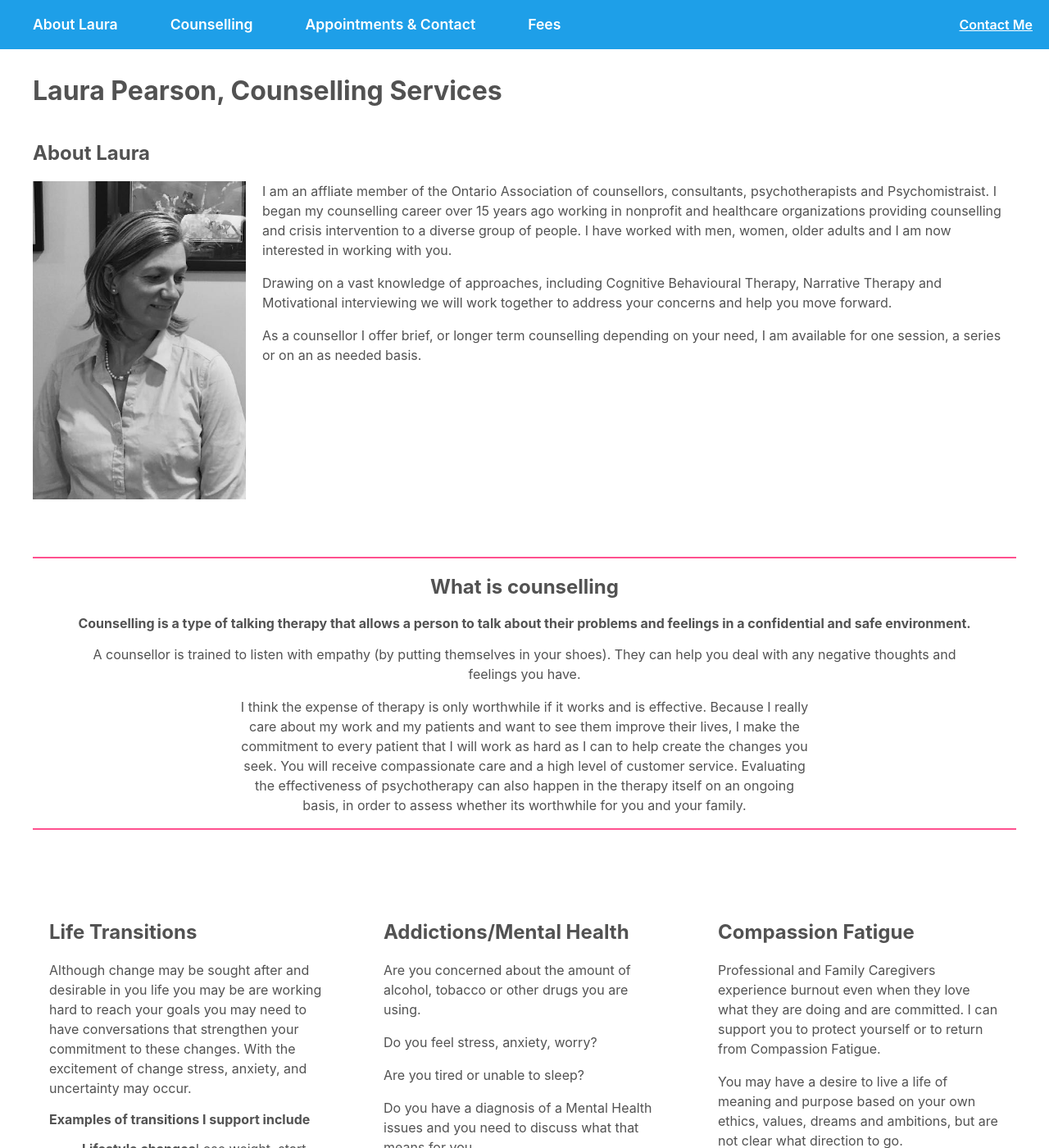
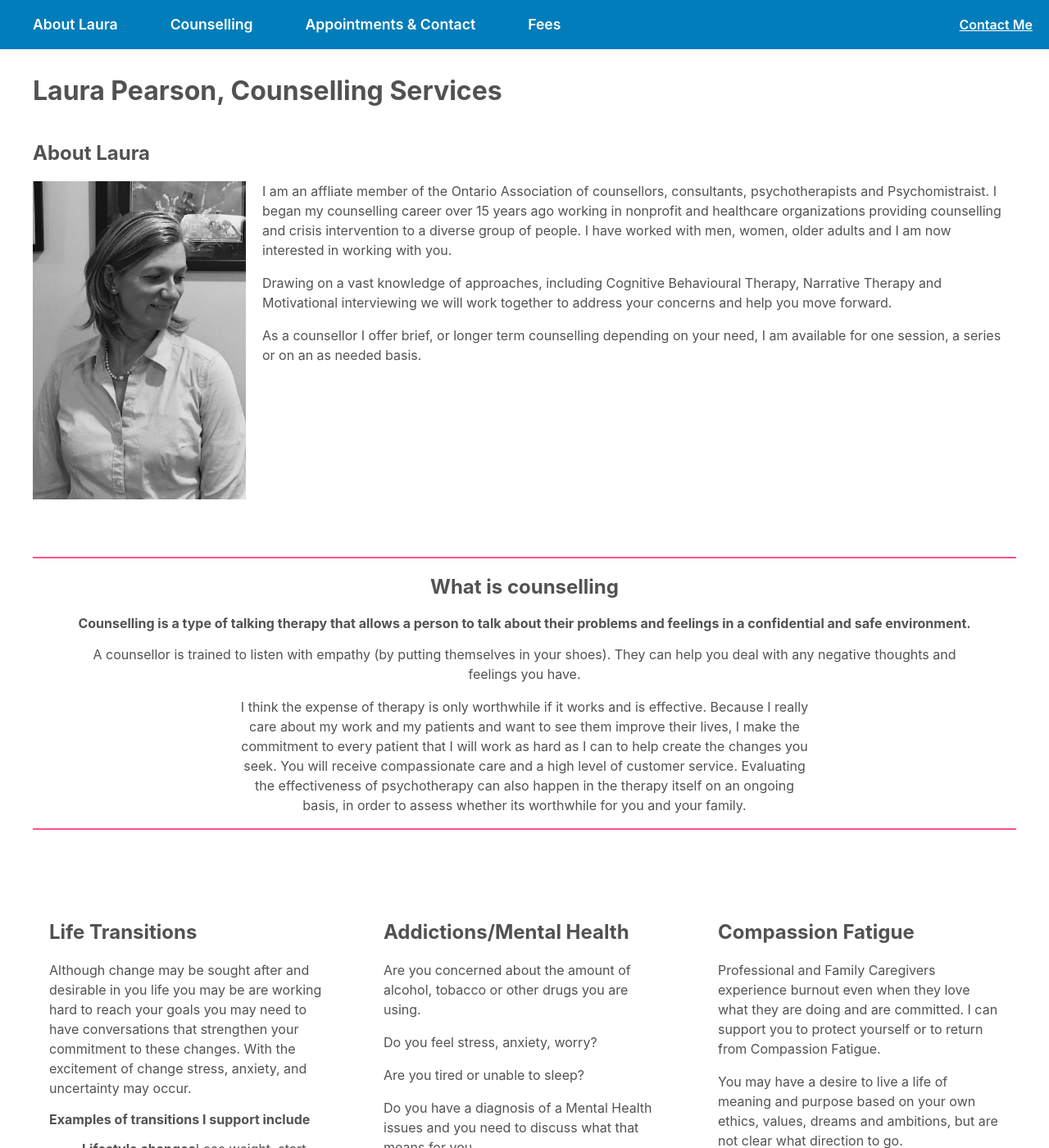
Before and after one commit to lulu-bell/site, a Jekyll site: the page built from index.html, in a window 1280 px wide and 1400 px high. Shown: the whole window at 82% size. Built offline with Jekyll 4.4.1, drawn with Linux system fonts in a browser that asks for light colours.

Commit message:
a11y fixes

```diff
--- a/_includes/styles.css
+++ b/_includes/styles.css
@@ -53,7 +53,7 @@
   top: 0;
   width: 100vw;
   height: 60px;
-  background: #1E9FE8;
+  background: #007dba;
   //font-family: -apple-system, BlinkMacSystemFont, "Segoe UI", Helvetica, Arial, sans-serif, "Apple Color Emoji", "Segoe UI Emoji", "Segoe UI Symbol";
 }
 
@@ -82,7 +82,7 @@
 
   ul{
     height: 100vh;
-    background: #1E9FE8;
+    background: inherit;
     //background: rgba(104, 123, 79, 0.94);
     margin-top: 0;
     z-index: 10;
@@ -132,13 +132,15 @@
 }
 
 .footer{
+  border-top: 1px solid #FF518F;
   height: 200px;
   color: #525252;
-  background: #FFE866;
-  padding: 10px 20px;
+  background: #fff;
+  padding: 50px 20px;
 
   p{
     max-width: 600px;
+    margin: 10px auto;
   }
 }
 
```
Also changed, not shown: 5 other files.
